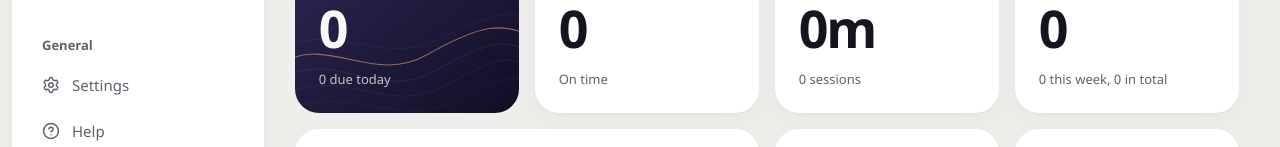
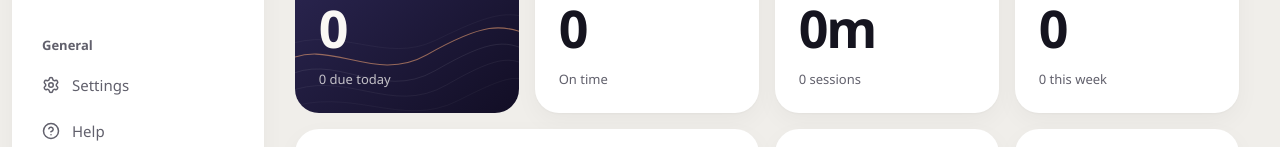
Before and after one commit to dominikkoenitzer/Zephyr, a React (Vite) app: page / in a window 1280 px wide. Shown: the part 271-418 px from the top of the page. Built offline with nearby package versions, Linux system fonts and the light colour scheme.

Commit message:
Keep the Done card's note to this week

```diff
--- a/src/pages/Home.jsx
+++ b/src/pages/Home.jsx
@@ -481,7 +481,7 @@ function Home() {
             to="/tasks"
             label="Done"
             value={stats.done}
-            note={`${stats.doneThisWeek} this week, ${stats.total} in total`}
+            note={`${stats.doneThisWeek} this week`}
           />
         </m.div>
 
```
